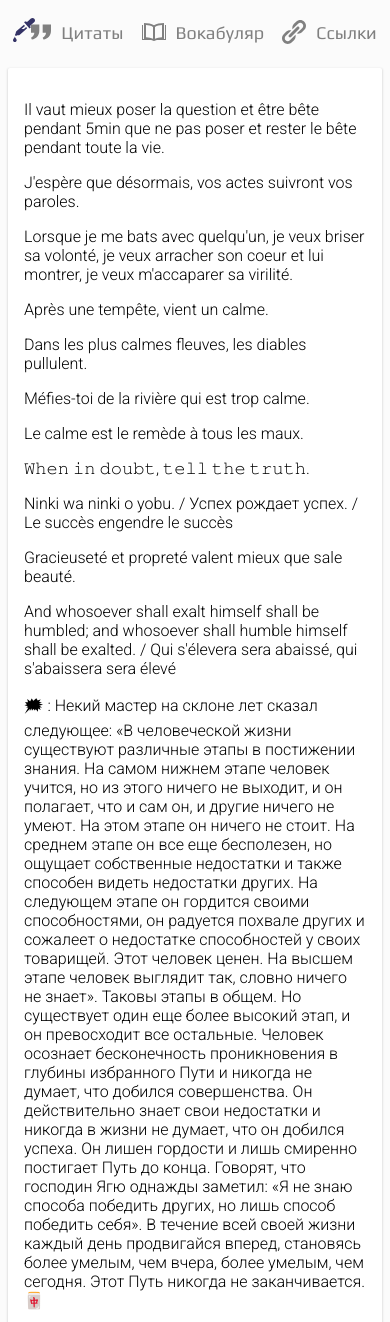
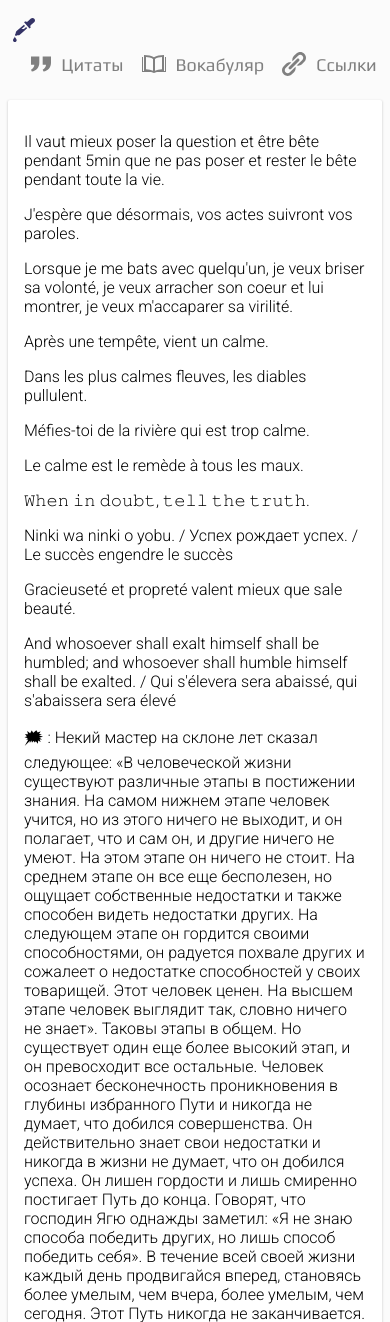
Before and after one commit to suyokiri/note, a PHP site: page / in a window 390 px wide. Shown: the top 1322 px of the page. Run offline with PHP 8.4, Linux system fonts and the light colour scheme.

Commit message:
Update note.css

```diff
--- a/note.css
+++ b/note.css
@@ -138,7 +138,7 @@ li {
     display: flex;
     align-items: center;
     justify-content: center;
-    top: 0;
+    top: 2em;
     left: 0;
     right: 0;
 
@@ -147,4 +147,8 @@ li {
 
   float:none;
   }
+  .main {
+
+        margin-top: 4em;
+  }
 }
```
